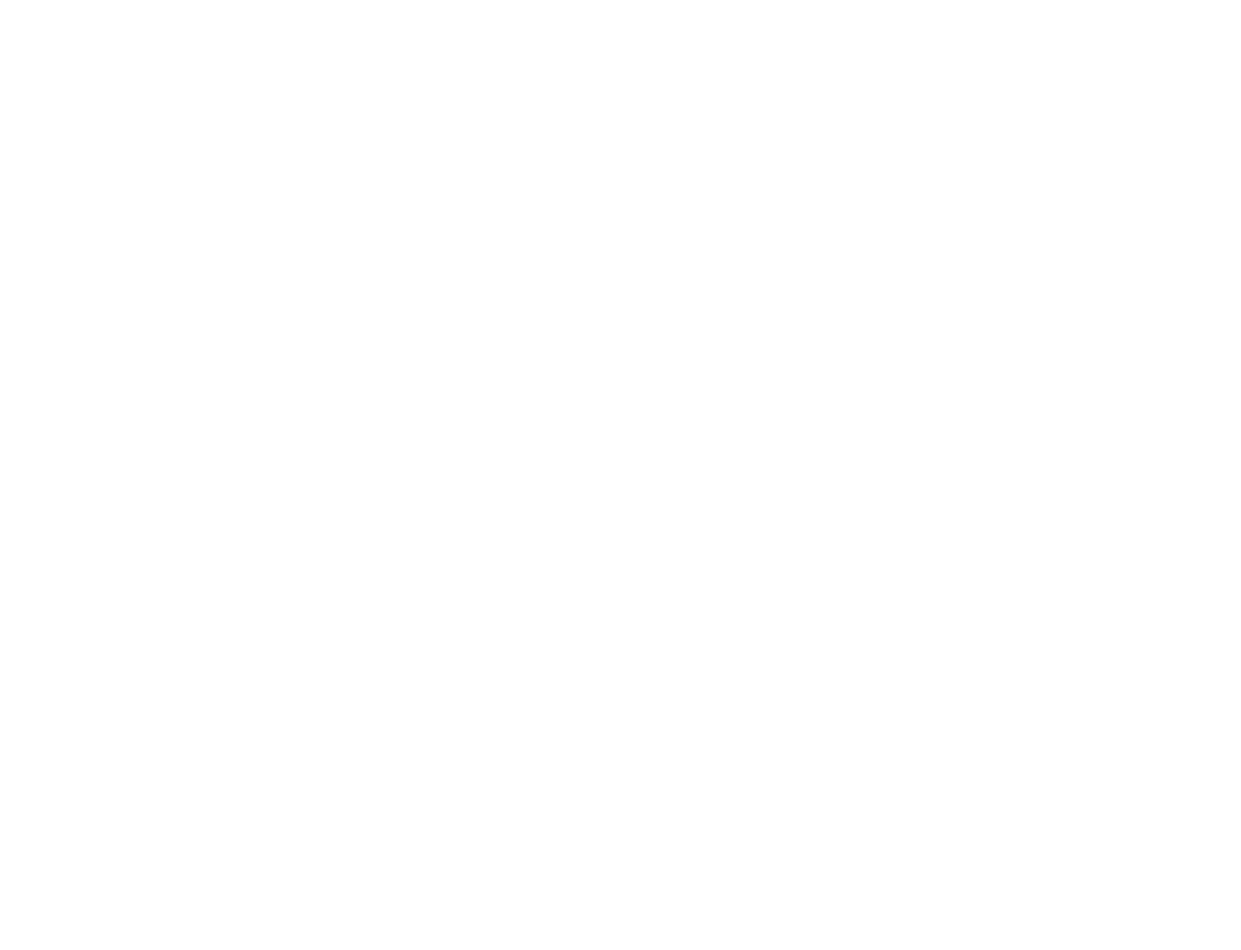
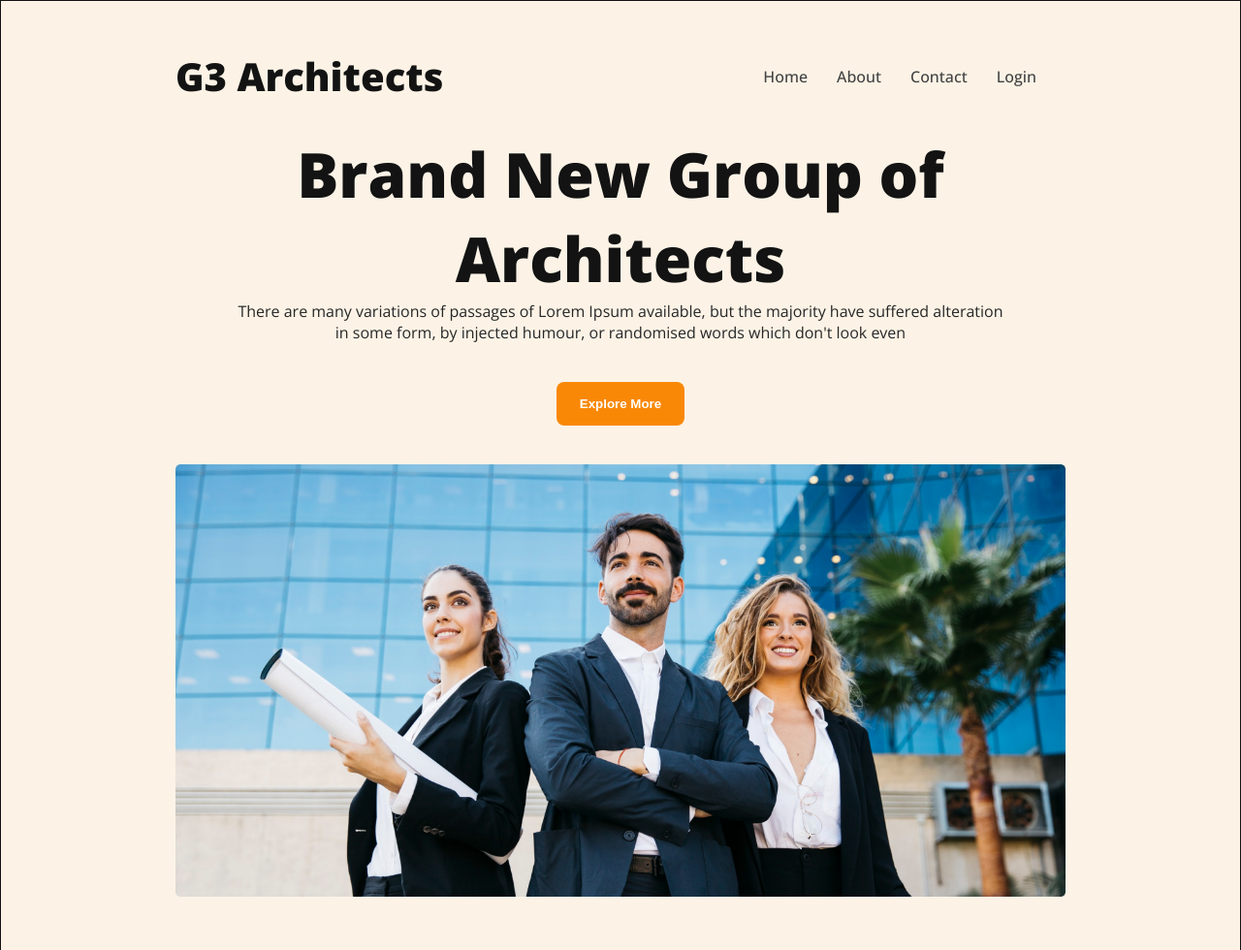
Before and after one commit to mdridoyali/g3-architect-website, a plain HTML site: page index.html in a window 1280 px wide. Shown: the whole page at 97% size. Before the commit the page ends 800 px from the top, so only its background shows below. Drawn offline with nearby package versions, Linux system fonts and the light colour scheme.

Commit message:
banner section added

```diff
--- a/index.html
+++ b/index.html
@@ -7,6 +7,33 @@
     <title>Architect Website</title>
 </head>
 <body>
+    <header>
+        <nav>
+            <h3 class="nav-title">G3 Architects</h3>
+            <ul>
+                <li><a href="#">Home</a></li>
+                <li><a href="#">About</a></li>
+                <li><a href="#">Contact</a></li>
+                <li><a href="#">Login</a></li>
+            </ul>
+        </nav>
+        <div class="banner">
+            <div class="banner-content">
+                <h1 class="banner-title">Brand New Group of Architects </h1>
+                <p class="banner-desc">There are many variations of passages of Lorem Ipsum available, but the majority have suffered alteration in
+                    some form, by injected humour, or randomised words which don't look even</p>
+                <button class="btn-primary">Explore More</button>
+            </div>
+            <img src="images/banner.png" alt="">
+        </div>
+    </header>
 
+    <main>
+
+    </main>
+
+    <footer>
+
+    </footer>
 </body>
 </html>
--- a/style.css
+++ b/style.css
@@ -0,0 +1,70 @@
+ @import url('https://fonts.googleapis.com/css2?family=Fira+Sans:ital,wght@1,400;1,900&family=Handlee&family=Montserrat&family=Open+Sans:wght@400;500;800&display=swap');
+*{
+    margin: 0;
+    padding: 0;
+}
+body{
+    font-family: 'Fira Sans', sans-serif;
+    font-family: 'Handlee', cursive;
+    font-family: 'Montserrat', sans-serif;
+    font-family: 'Open Sans', sans-serif;
+}
+.btn-primary{
+    background: rgb(249, 136, 7);
+    color: white;
+    border: none;
+    padding: 15px 24px;
+    margin: 40px 0;
+    font-weight: bold;
+    border-radius: 8px;
+    cursor: pointer;
+}
+
+/* header section start */
+header{
+    background: #f8e6cd7f;
+    padding: 50px 180px;
+    border:1px solid #131313;
+}
+nav{
+    display: flex;
+    justify-content: space-between;
+    align-items: center;
+}
+.nav-title{
+    font-size: 2.5rem;
+    font-weight: 700;
+    color: #131313;
+}
+nav > ul{
+    display: flex;
+}
+nav li{
+    list-style: none;
+    margin-right: 30px;
+    font-weight: 500;
+    font-size: 1rem;
+
+}
+nav li a{
+    text-decoration: none;
+    color: #424242;
+}
+.banner-content{
+    max-width: 800px;
+    text-align: center;
+    margin: 0 auto;
+}
+.banner-title{
+    font-size: 4rem;
+    font-weight: 700;
+    color: #131313;
+    margin-top: 30px;
+}
+.banner-desc{
+    color: #272727;
+}
+.banner img{
+    width: 100%;
+}
+/* header section end */
```
Also changed, not shown: images/architect.png (added), images/banner.png (added), images/icons/customers.png (added), images/icons/email.png (added), images/icons/projects.png (added), images/icons/ribon.png (added), images/sponsors/amazon.png (added), images/sponsors/figma.png (added), images/sponsors/google.png (added), images/sponsors/spotify.png (added), images/sponsors/telerama.png (added), images/team1.png (added), images/team2.png (added), images/team3.png (added), 1 more files.
